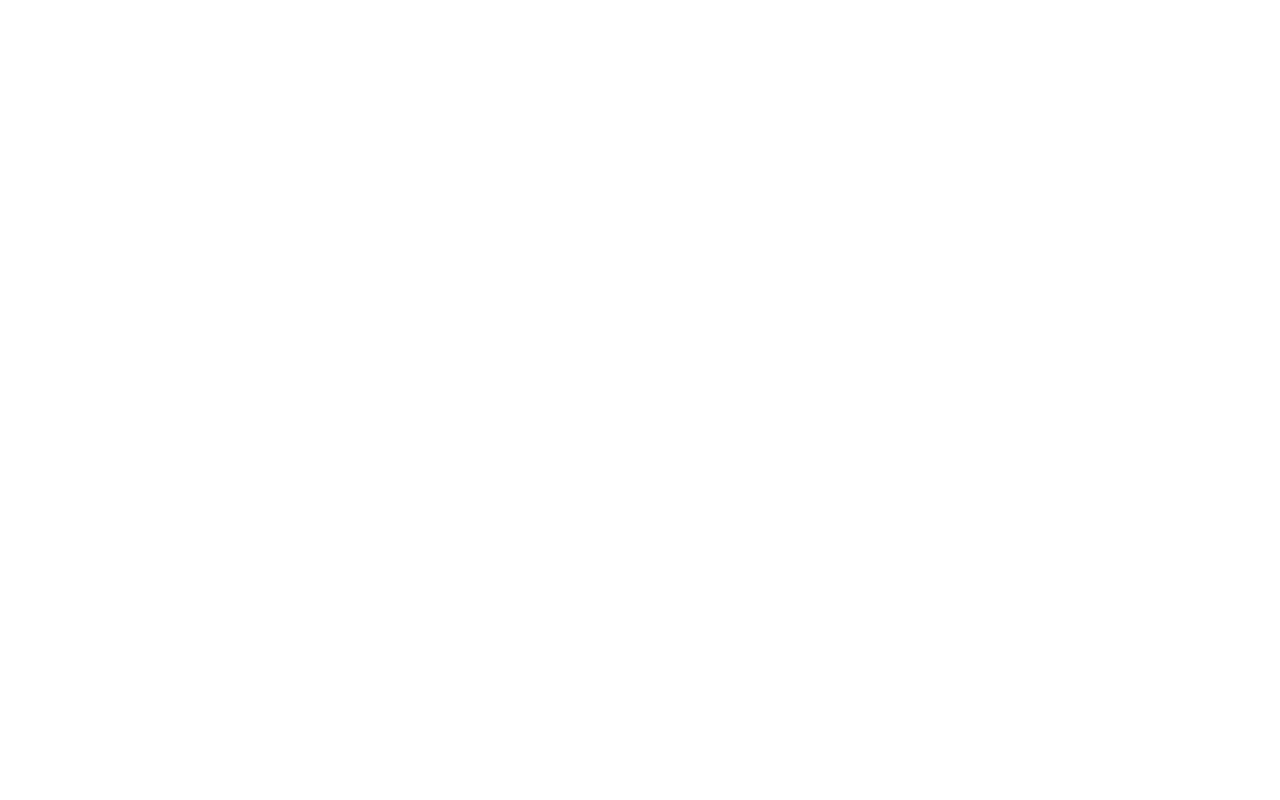
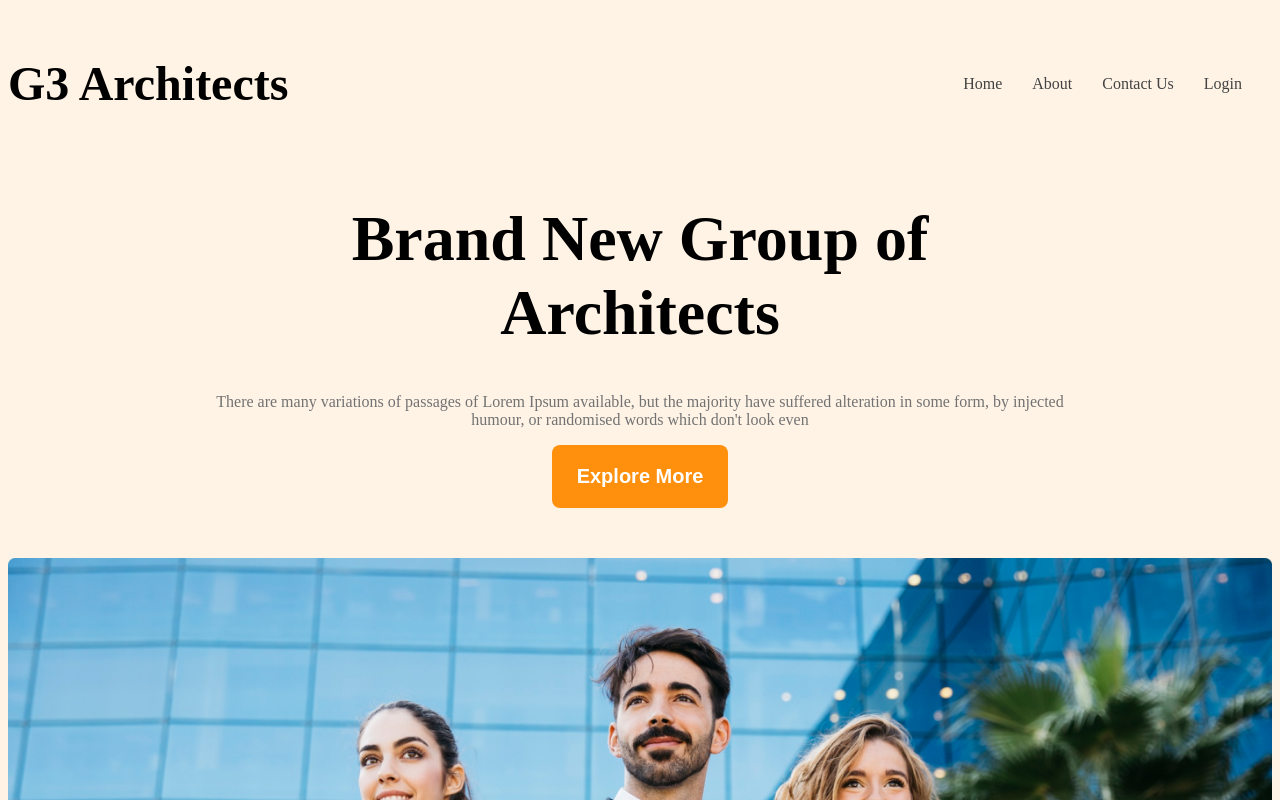
Before and after one commit to khaledur77/G3-Architect-website, a plain HTML site: page index.html in a window 1280 px wide. Shown: the top 800 px of the page. Drawn offline with Linux system fonts and the light colour scheme.

Commit message:
added header easily in website

```diff
--- a/architect.css
+++ b/architect.css
@@ -0,0 +1,77 @@
+
+.work-sans-font{
+  font-family: "Work Sans", sans-serif;
+  font-optical-sizing: auto;
+  font-weight: 400;
+  font-style: normal;
+}
+.display-flex{
+    display: flex;
+}
+/* dark 02 */
+.text-gray{
+    color: #424242;
+}
+/* dark 03 */
+.text-light-gray{
+    color: #727272;
+}
+.bg-light{
+    background-color: rgba(255, 144, 14, 0.1);
+}
+
+.btn-primary{
+    background-color: #FF900E;
+    color: #ffffff;
+    padding: 20px 25px;
+    font-size: 1.25rem;
+    font-weight: 600;
+    border-radius: 8px;
+    border: none;
+}
+/* header styles */
+
+/* navbar related styles */
+.navbar{
+    justify-content: space-between;
+    align-items: center;
+}
+
+.brand{
+    font-weight: 700;
+    font-size: 3rem;
+}
+.nav-item{
+    list-style: none;
+    margin-right: 30px;
+
+}
+
+.nav-link{
+ text-decoration: none;
+ font-weight: 500;
+}
+.navbar, .banner{
+    max-width: 1440px;
+    margin: 0 auto;
+}
+/* banneer related styles */
+.banner-content{
+    max-width: 850px;
+    margin: 0 auto;
+    text-align: center;
+    margin-bottom: 50px;
+}
+.banner-title{
+    font-weight: bold;
+    font-size: 64px;
+}
+.banner-image{
+    width: 100%;
+}
+/* responsive media query */
+@media screen and (max-width:576px) {
+    .navbar, .nav-links{
+        flex-direction: column;
+    }
+}
--- a/index.html
+++ b/index.html
@@ -5,9 +5,30 @@
     <meta name="viewport" content="width=device-width, initial-scale=1.0">
     <title>G3-Architect-website</title>
     <link rel="stylesheet" href="architect.css">
-</head>
-<body>
-    <header></header>
+    <style>
+@import url('https://fonts.googleapis.com/css2?family=Work+Sans:ital,wght@0,100..900;1,100..900&display=swap');
+</style>
+</head >
+<body class="bg-light">
+    <header class="hdr">
+        <nav class="navbar display-flex">
+            <h3 class="brand">G3 Architects</h3>
+            <ul class="nav-links display-flex">
+                <li class="nav-item"><a href="" class="nav-link text-gray">Home</a></li>
+                <li class="nav-item"><a href="" class="nav-link text-gray">About</a></li>
+                <li class="nav-item"><a href="" class="nav-link text-gray">Contact Us</a></li>
+                <li class="nav-item"><a href="" class="nav-link text-gray">Login</a></li>
+            </ul>
+        </nav>
+        <div class="banner">
+            <div class="banner-content">
+                <h1 class="banner-title">Brand New Group of Architects</h1>
+                <p class="banner-description text-light-gray">There are many variations of passages of Lorem Ipsum available, but the majority have suffered alteration in some form, by injected humour, or randomised words which don't look even</p>
+                <button class="btn-primary">Explore More</button>
+            </div>
+            <img class="banner-image" src="images/banner.png" alt="">
+        </div>
+    </header>
 
     <main></main>
 
```
